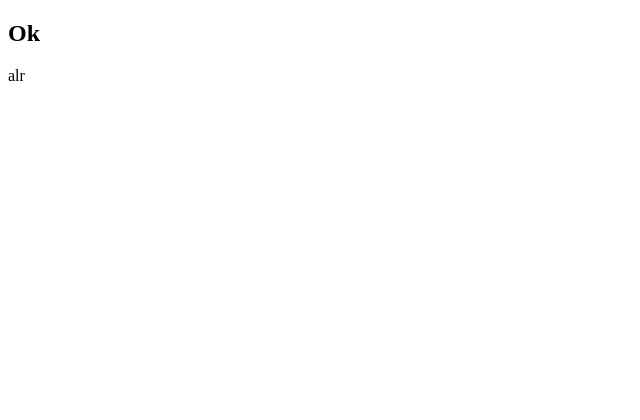
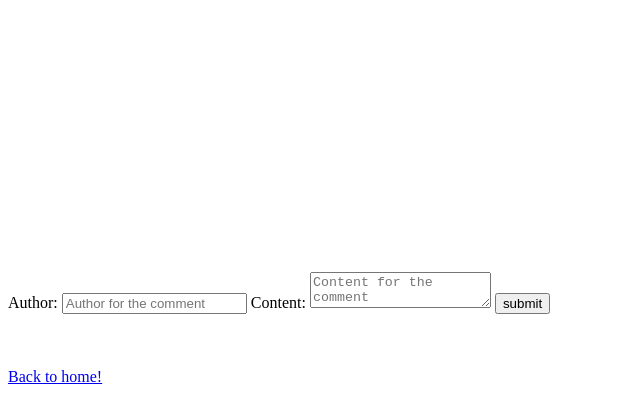
Before and after one commit to JackForsman/Prog2-JackForsman, a website: page post.html in a window 1280 px wide. Shown: the whole page, without its empty margins (0-640 px from the left). Drawn offline with Linux system fonts and the light colour scheme.

Commit message:
Update post.html

```diff
--- a/post.html
+++ b/post.html
@@ -4,10 +4,33 @@
     <meta charset="UTF-8">
     <meta name="viewport" content="width=device-width, initial-scale=1.0">
     <title>Document</title>
+    <link rel="stylesheet" href="https://cdnjs.cloudflare.com/ajax/libs/font-awesome/6.0.0-beta3/css/all.min.css">
+    <link rel="stylesheet" href="style.css">
 </head>
 <body>
-    <h2 id="title-post">Ok</h2>
-    <p id="content-post">alr</p>
+    <div id="container-post">
+        <h2 id="title-post"></h2>
+        <p id="author-post"></p>
+        <p id="content-post"></p>
+        <p id="likes-post"></p>
+    </div>
+    <br><br><br><br><br><br><br>
+    <div id="container-comments">
+
+    </div>
+    <br><br><br><br><br><br><br>
+    <div id="container-make-comment">
+        <form class="form-comment">
+            <label for="author">Author: </label>
+            <input type="text" id="authorComment" name="authorComment" placeholder="Author for the comment">
+            <label for="content">Content: </label>
+            <textarea type="text" id="contentComment" name="contentComment" placeholder="Content for the comment"></textarea>
+            <input type="submit" value="submit">
+        </form>
+
+    </div>
+    <br><br><br>
+    <a href="/home.html">Back to home!</a>
     <script src="script.js"></script>
 </body>
 </html>
```
